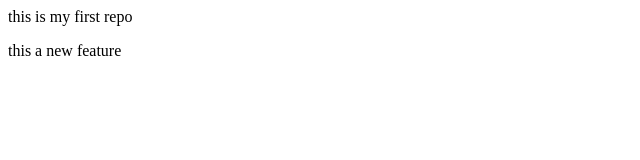
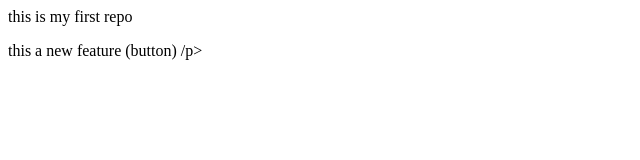
Before and after one commit to sahana196/LocalRepo, a plain HTML site: page index.html in a window 1280 px wide. Shown: the full height of the page, 0-640 px from the left. Drawn offline with Linux system fonts and the light colour scheme.

```diff
--- a/index.html
+++ b/index.html
@@ -2,5 +2,5 @@
     this is my first repo
 </p>
 <p>
-    this a new feature
-</p>
+    this a new feature (button)
+    /p>
```
